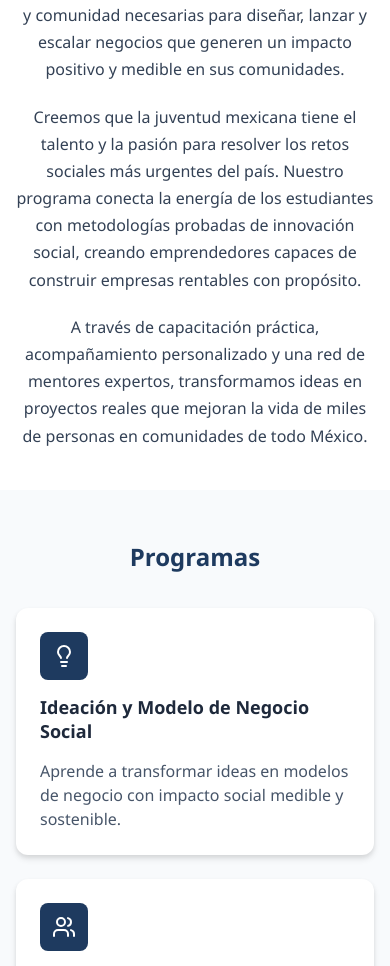
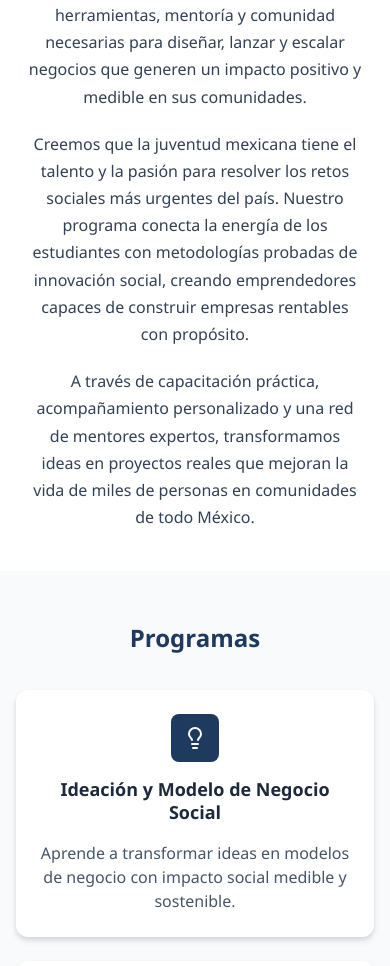
Before and after one commit to tarturocisneros-hub/instituto-impacto-social, a React (Vite) app: page / in a window 390 px wide. Shown: the part 1026-1992 px from the top of the page. Built offline with nearby package versions, Linux system fonts and the light colour scheme.

Commit message:
fix: mobile responsive improvements

```diff
--- a/src/pages/landing/MisionSection.module.css
+++ b/src/pages/landing/MisionSection.module.css
@@ -32,7 +32,7 @@
 /* Responsive adjustments */
 @media (max-width: 768px) {
   .section {
-    padding: 3rem 1rem;
+    padding: 3rem 1.5rem;
   }
 
   .heading {
@@ -47,7 +47,7 @@
 
 @media (max-width: 480px) {
   .section {
-    padding: 2.5rem 1rem;
+    padding: 2.5rem 1.25rem;
   }
 
   .heading {
@@ -58,4 +58,8 @@
   .content {
     gap: 1.25rem;
   }
+
+  .paragraph {
+    padding: 0 0.5rem;
+  }
 }
--- a/src/pages/landing/Navbar.module.css
+++ b/src/pages/landing/Navbar.module.css
@@ -235,4 +235,8 @@
   .hamburger {
     display: flex;
   }
+
+  .logo img {
+    display: none;
+  }
 }
--- a/src/pages/landing/ProgramasSection.module.css
+++ b/src/pages/landing/ProgramasSection.module.css
@@ -91,5 +91,7 @@
 
   .card {
     padding: 1.5rem;
+    align-items: center;
+    text-align: center;
   }
 }
```
